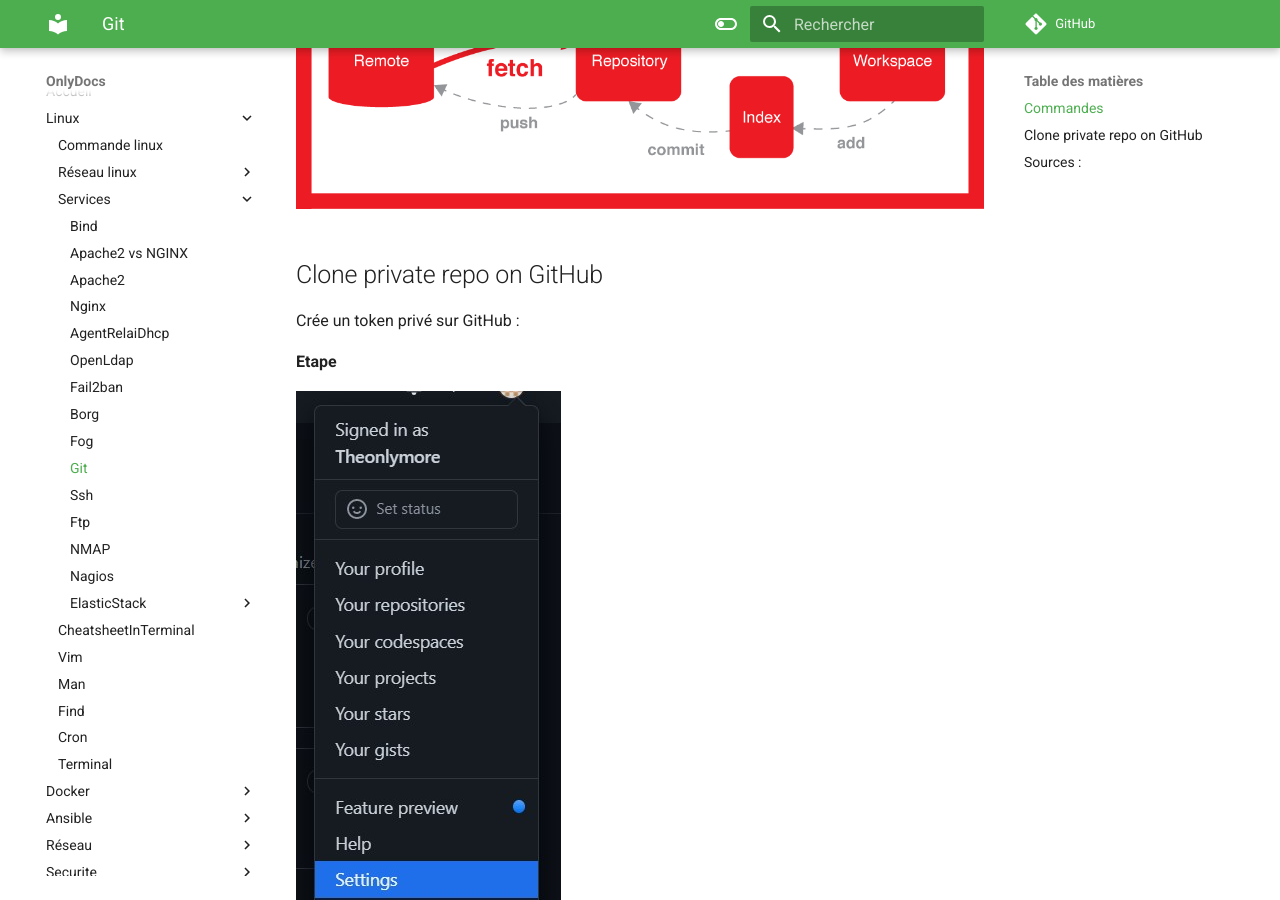
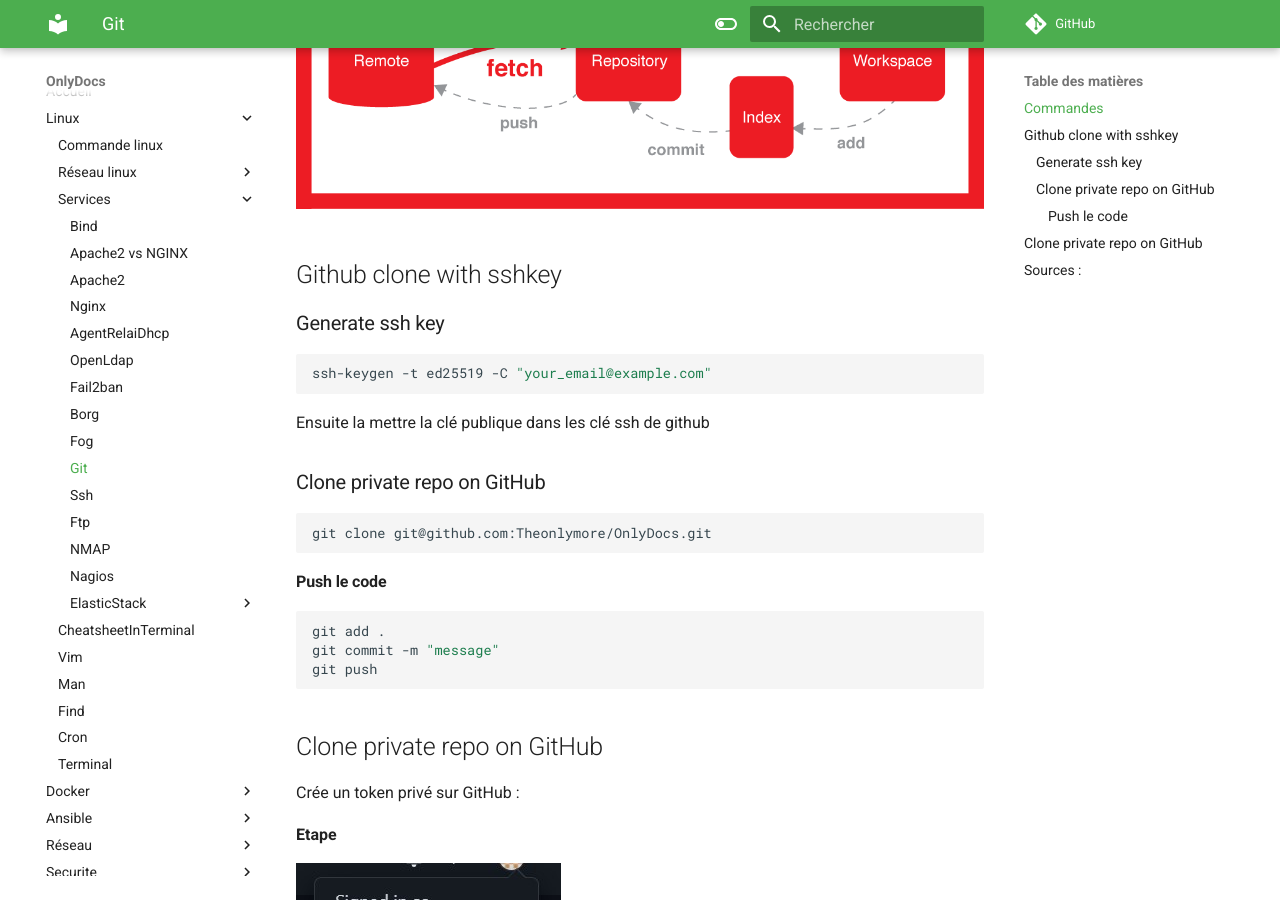
Before and after one commit to Theonlymore/OnlyDocs, an MkDocs documentation site: the page built from docs/linux/services/git.md, in a window 1280 px wide and 900 px high, scrolled down 1044 px. Built offline with MkDocs 1.6.1 and Material for MkDocs 9.7.7, drawn with Linux system fonts in a browser that asks for light colours; comment, search, counter and statistics services are not loaded.

Commit message:
Comment commit depuis linux

````diff
--- a/docs/linux/services/git.md
+++ b/docs/linux/services/git.md
@@ -1,6 +1,8 @@
 # GIT
 
 Git est un logiciel de gestion de versions décentralisé. C'est un logiciel libre créé par Linus Torvalds, auteur du noyau Linux.
+
+
 
 ## Commandes
 
@@ -17,6 +19,31 @@ Git est un logiciel de gestion de versions décentralisé. C'est un logiciel lib
 |`git pull`| Récupère les dernières mises à jours du répertoire distant.|
 
 ![Git pull vs fetch vs commit](images/gitDef.png)
+
+## Github clone with sshkey
+
+### Generate ssh key
+
+```bash
+ssh-keygen -t ed25519 -C "your_email@example.com"
+```
+
+Ensuite la mettre la clé publique dans les clé ssh de github
+
+### Clone private repo on GitHub
+
+```bash
+git clone git@github.com:Theonlymore/OnlyDocs.git
+```
+
+#### Push le code
+
+```bash
+git add .
+git commit -m "message"
+git push
+```
+
 ## Clone private repo on GitHub
 
 Crée un token privé sur GitHub :
@@ -28,6 +55,7 @@ Crée un token privé sur GitHub :
 ![Githib dev settings](images/gitGithubDevSettings.jpg)
 
 ![Github tokens](images/gitGithubMakeTokens.jpg)
+
 
 ```bash
 git clone https://github.com/theonlymore/private.git
````
